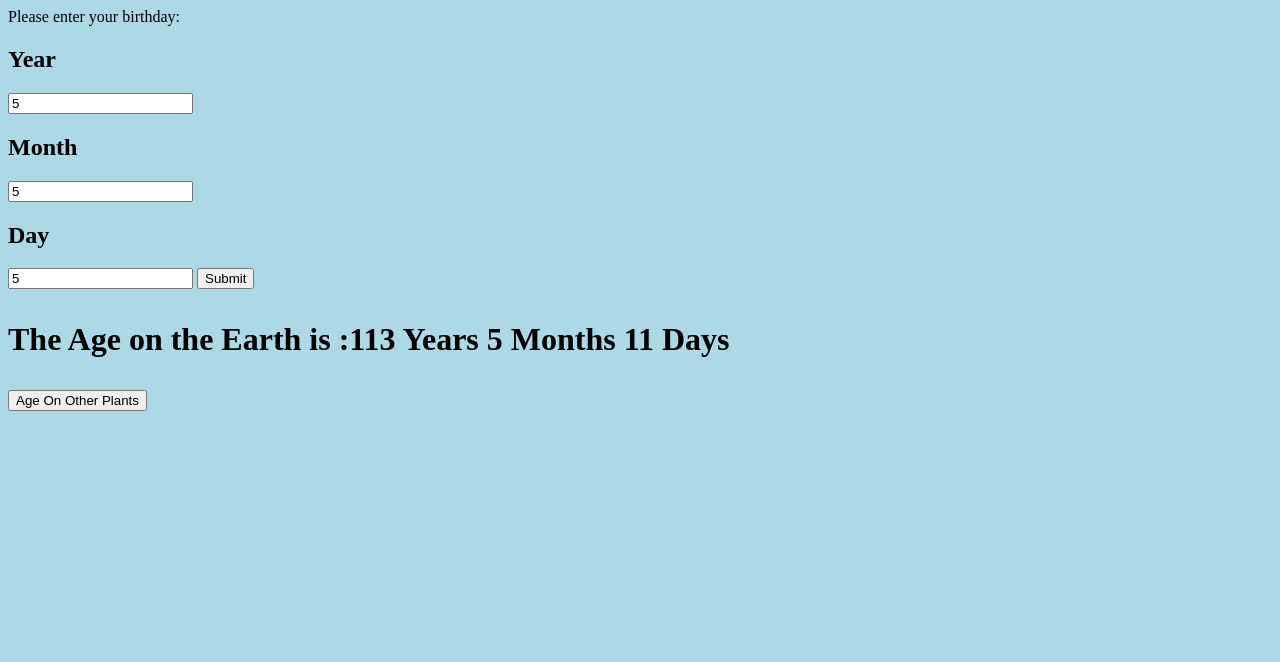
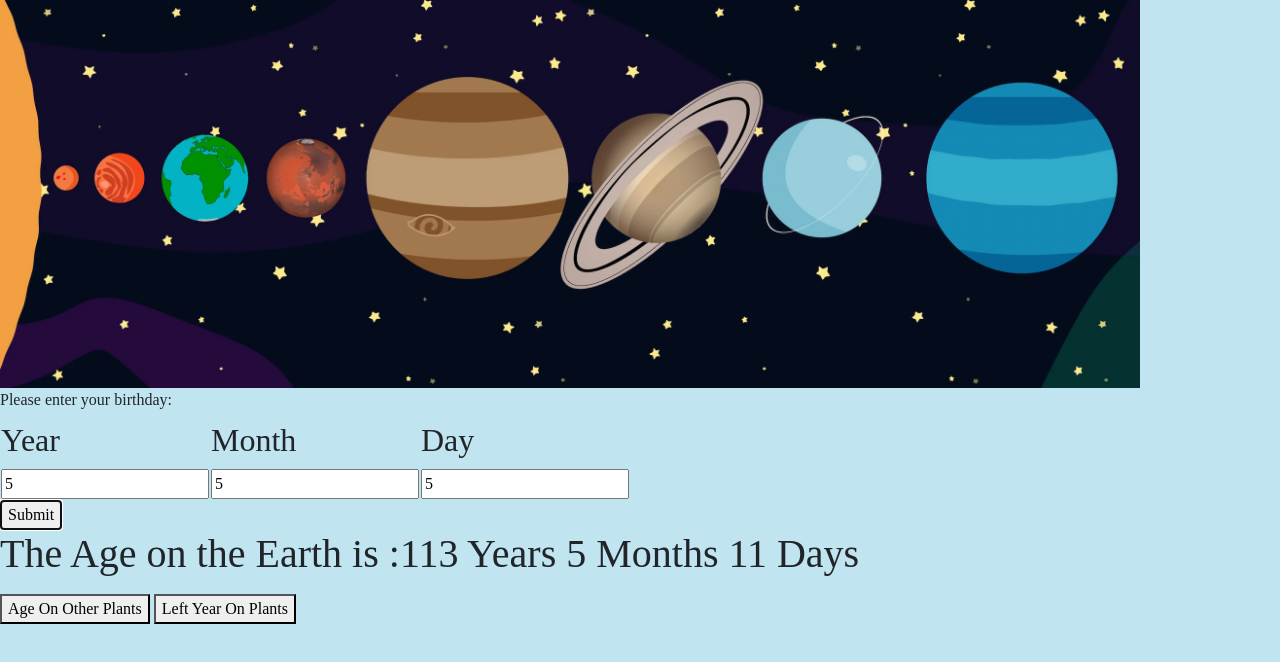
Before and after one commit to leqiangzhu/Super-Galactic-Age-Calculator, a website built with webpack: page src/index.html in a window 1280 px wide. Both pictures are taken after typing "5", "5", "5" into the empty fields and a click on the button "Submit". Built offline with nearby package versions, Linux system fonts and the light colour scheme.

Commit message:
fix README,main.js,leftyears method,add img

```diff
--- a/package.json
+++ b/package.json
@@ -33,6 +33,8 @@
     "webpack-cli": "^2.0.9",
     "webpack-dev-server": "^3.1.0"
   },
-  "dependencies": {},
+  "dependencies": {
+    "bootstrap": "^4.1.3"
+  },
   "description": ""
 }
--- a/src/AgeCalculator.js
+++ b/src/AgeCalculator.js
@@ -1,3 +1,9 @@
+//    https://www.calculator.net/age-calculator.html
+//     https://kalender-365.de/leap-years.php
+//     https://www.timeanddate.com/time/map/
+
+
+
 import { toUnicode } from "punycode";
 
 //the data is from: https://data.worldbank.org/indicator/SP.DYN.LE00.IN
@@ -118,9 +124,7 @@ export class AgeCalculator {
              age_day= Math.floor((this.Earth_days% 365-leapYearCount)%30);
 
             return [age_year,age_month,age_day];
-            //https://www.calculator.net/age-calculator.html
-            //https://kalender-365.de/leap-years.php
-            //https://www.timeanddate.com/time/map/
+
 
     }
     // the Earth year is 365 days,A Mercury year is .24 Earth years.
@@ -137,24 +141,40 @@ export class AgeCalculator {
       }
 
       GetAgeOnMars(){
-        //  Math.round(number * 100) / 100)
           let Mars_years=(this.Earth_days/365/1.88).toFixed(1);
           return  Mars_years;
       }
 
       GetAgeOnJupiter(){
-        //  Math.round(number * 100) / 100)
           let Jupiter_years=(this.Earth_days/365/11.86).toFixed(1);
           return  Jupiter_years;
-      }
-      GetLeftYearsEarth(){
-       let age_year = (this.Earth_days/365).toFixed();
-       let expectancy_years_on_Earth;
-       return average_life-age_year;
-
       }
 
 
 
+      GetLeftYearsEarth(){
+       let age_year = (this.Earth_days/365).toFixed();
+      //expectancy_years_on_Earth
+     return Math.abs(average_life-age_year);
+
+      }
+      GetLeftYearsMercury(){
+       // let YearLiftEarth=this.GetLeftYearsEarth();
+        return (this.GetLeftYearsEarth()/0.24).toFixed(1);
+       }
+
+       GetLeftYearsVenus(){
+         return (this.GetLeftYearsEarth()/0.62).toFixed(1);
+        }
+
+        GetLeftYearsMars(){
+            return (this.GetLeftYearsEarth()/1.88).toFixed(1);
+           }
+
+        GetLeftYearsJupiter(){
+            return (this.GetLeftYearsEarth()/11.86).toFixed(1);
+        }
+
+
 
 }
--- a/src/index.html
+++ b/src/index.html
@@ -2,27 +2,54 @@
 <html>
   <head>
     <script src="https://ajax.googleapis.com/ajax/libs/jquery/1.12.0/jquery.min.js"></script>
+    <link rel="stylesheet" href="https://stackpath.bootstrapcdn.com/bootstrap/4.1.3/css/bootstrap.min.css"
+    integrity="sha384-MCw98/SFnGE8fJT3GXwEOngsV7Zt27NXFoaoApmYm81iuXoPkFOJwJ8ERdknLPMO" crossorigin="anonymous">
+
     <script type="text/javascript" src="bundle.js"></script>
     <title>Day Checker</title>
+    <img src='img/SolarSystem.png' alt = "Header pic" width ="1140px">
+
+
   </head>
   <body>
-    <form id="day-checker">
+    <div id="container">
+    <form id="dateInput">
       <label for="goal">Please enter your birthday:</label>
-      <h2>Year</h2><input id="year" type="number" >
-      <h2>Month</h2><input id="month" type="number" >
-      <h2>Day</h2><input id="day" type="number" >
+      <table>
+        <tr>
+            <th> <h2>Year</h2></th>
+                <th> <h2>Month</h2></th>
+                    <th> <h2>Day</h2></th>
+        </tr>
 
+      <tr>
+          <td> <input id="year" type="number" ></td>
+              <td> <input id="month" type="number" ></td>
+                  <td> <input id="day" type="number" ></td>
+    </tr>
+     </table>
       <button type="submit">Submit</button>
     </form>
 
   <h1> <p id="result"></p></h1>
 
-  <button type="click" id="Mercury_button">Age On Other Plants</button>
+  <button type="click" id="AgeOnPlant-btn">Age On Other Plants</button>
   <div id="OtherAgeOnPlant">
   <h1> <p id="AgeOnMercury"></p></h1>
   <h1> <p id="AgeOnVenus"></p></h1>
   <h1> <p id="AgeOnMars"></p></h1>
   <h1> <p id="AgeOnJupiter"></p></h1>
+
+</div>
+<button type="click" id="LeftYearOnPlant-btn">Left Year On Plants</button>
+<div id="leftYearOnPlant">
+<h1> <p id="LeftYearEarth"></p></h1>
+<h1> <p id="LeftYearMercury"></p></h1>
+<h1> <p id="LeftYearVenus"></p></h1>
+<h1> <p id="LeftYearMars"></p></h1>
+<h1> <p id="LeftYearJupiter"></p></h1>
+
+</div>
 </div>
   </body>
 </html>
--- a/src/main.js
+++ b/src/main.js
@@ -5,36 +5,51 @@ import './styles.css';
 
 
 $(document).ready(function() {
-  $('#day-checker').submit(function(event) {
+  $('#dateInput').submit(function(event) {
     event.preventDefault();
     let year = parseInt($('#year').val());
     let month = parseInt($('#month').val());
     let day = parseInt($('#day').val());
 
 
-    let daydate =new  AgeCalculator (year,month,day);
-    let maxday =   daydate.GetMaxDay();
-   // let dayNumber=daydate.getDay();
+    let birthdayInput =new  AgeCalculator (year,month,day);
+    let maxday =   birthdayInput.GetMaxDay();
+   // let dayNumber=birthdayInput.getDay();
     if(day>maxday || maxday===0){
      alert("the input is wrong");
     }
 
 
-    let dayoutput = daydate.GetAgeOnEarth();
-    $('#result').text(" The Age on the Earth is :"+dayoutput[0]+
-    " Years "+dayoutput[1]+" Months "+dayoutput[2]+" Days ");
+    let birthdayArray = birthdayInput.GetAgeOnEarth();
+    $('#result').text(" The Age on the Earth is :"+birthdayArray[0]+
+    " Years "+birthdayArray[1]+" Months "+birthdayArray[2]+" Days ");
 
-    $('#AgeOnMercury').text(" The Age on the Mercury is :"+daydate.GetAgeOnMercury()+" Years ");
-    $('#AgeOnVenus').text(" The Age on the Venus is :"+daydate.GetAgeOnVenus()+" Years ");
-    $('#AgeOnMars').text(" The Age on the Mars is :"+daydate.GetAgeOnMars()+" Years ");
-    $('#AgeOnJupiter').text(" The Age on the Jupiter is :"+daydate.GetAgeOnJupiter()+" Years ");
+    $('#AgeOnMercury').text(" The Age on the Mercury is :"+birthdayInput.GetAgeOnMercury()+" Years ");
+    $('#AgeOnVenus').text(" The Age on the Venus is :"+birthdayInput.GetAgeOnVenus()+" Years ");
+    $('#AgeOnMars').text(" The Age on the Mars is :"+birthdayInput.GetAgeOnMars()+" Years ");
+    $('#AgeOnJupiter').text(" The Age on the Jupiter is :"+birthdayInput.GetAgeOnJupiter()+" Years ");
 
+    $('#LeftYearEarth').text(" you can live more than :"+birthdayInput.GetLeftYearsEarth()+" Years on Earth");
+    $('#LeftYearMercury').text(" you can live more than :"+birthdayInput.GetLeftYearsMercury()+" Years on Mercury");
+    $('#LeftYearVenus').text(" you can live more than :"+birthdayInput.GetLeftYearsVenus()+" Years on Venus");
+    $('#LeftYearMars').text(" you can live more than :"+birthdayInput.GetLeftYearsMars()+" Years on Mars");
+    $('#LeftYearJupiter').text(" you can live more than :"+birthdayInput.GetLeftYearsJupiter()+" Years on Jupiter");
 
+    // if(average_life>age_year){
+    //   return "you can live more than" + Year +"years";
+    // }else{
+    //   return "you have lived more than" + Year+"years";
+    // }
 
 
     });
-    $('#Mercury_button').click(function(){
+    $('#AgeOnPlant-btn').click(function(){
       $("#OtherAgeOnPlant").show();
+
+    });
+
+    $('#LeftYearOnPlant-btn').click(function(){
+      $("#leftYearOnPlant").show();
 
     });
 
--- a/src/styles.css
+++ b/src/styles.css
@@ -1,7 +1,27 @@
-body {
-  background-color: lightblue;
+*{
+	font-family:'Josefin Slab', serif;
 }
+h4{
+	font-family:'Josefin Slab', serif;
+	color:678898;
+
+}
+
+body{
+	font-family:'Josefin Slab', serif;
+  background-color: rgb(192, 229, 240);
+
+}
+.container{
+	background:white;
+
+}
+
+
 
 #OtherAgeOnPlant{
 display: none;
 }
+#leftYearOnPlant{
+  display: none;
+  }
```
Also changed, not shown: src/img/SolarSystem.png (added), 3 other files.
